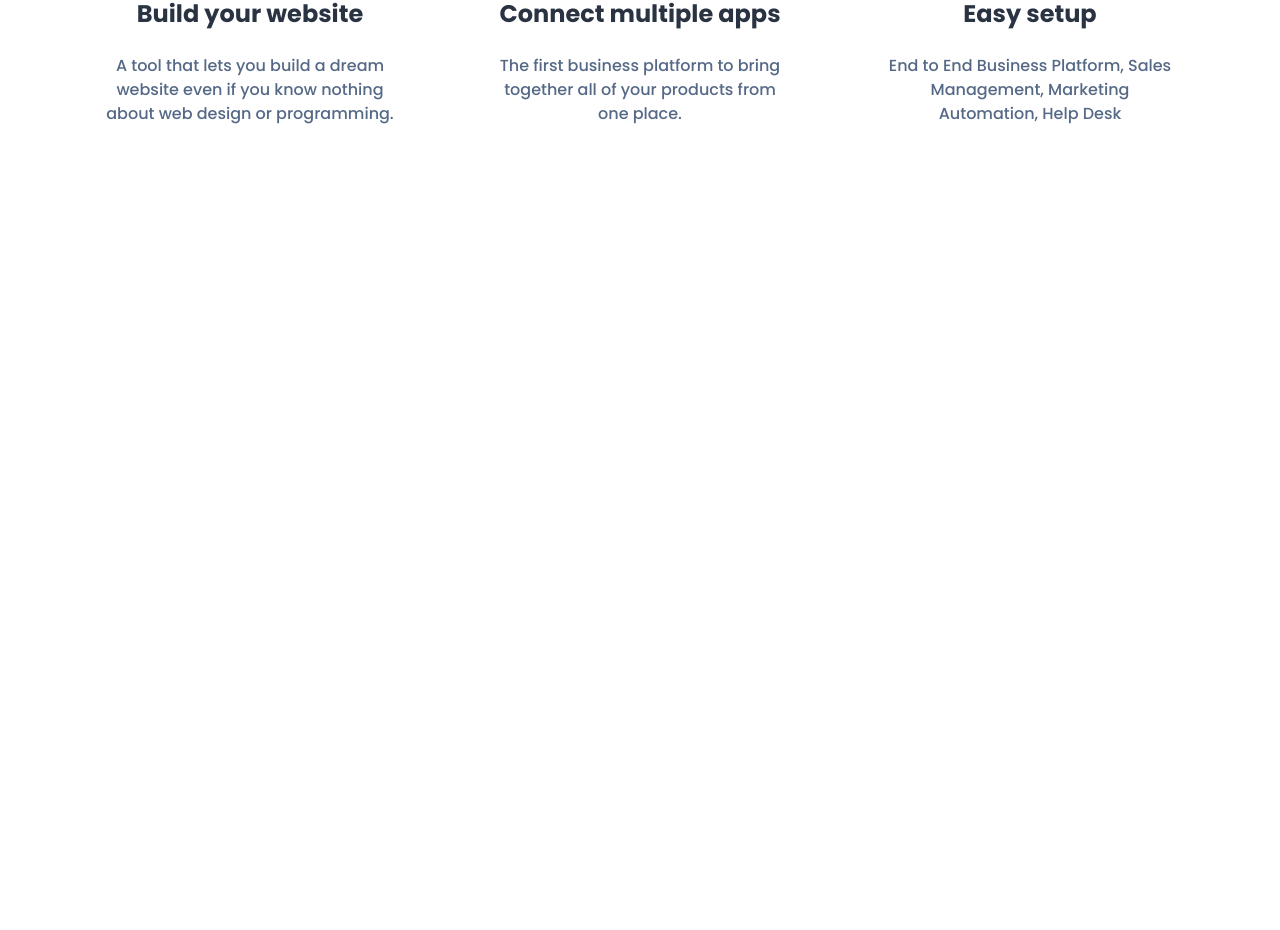
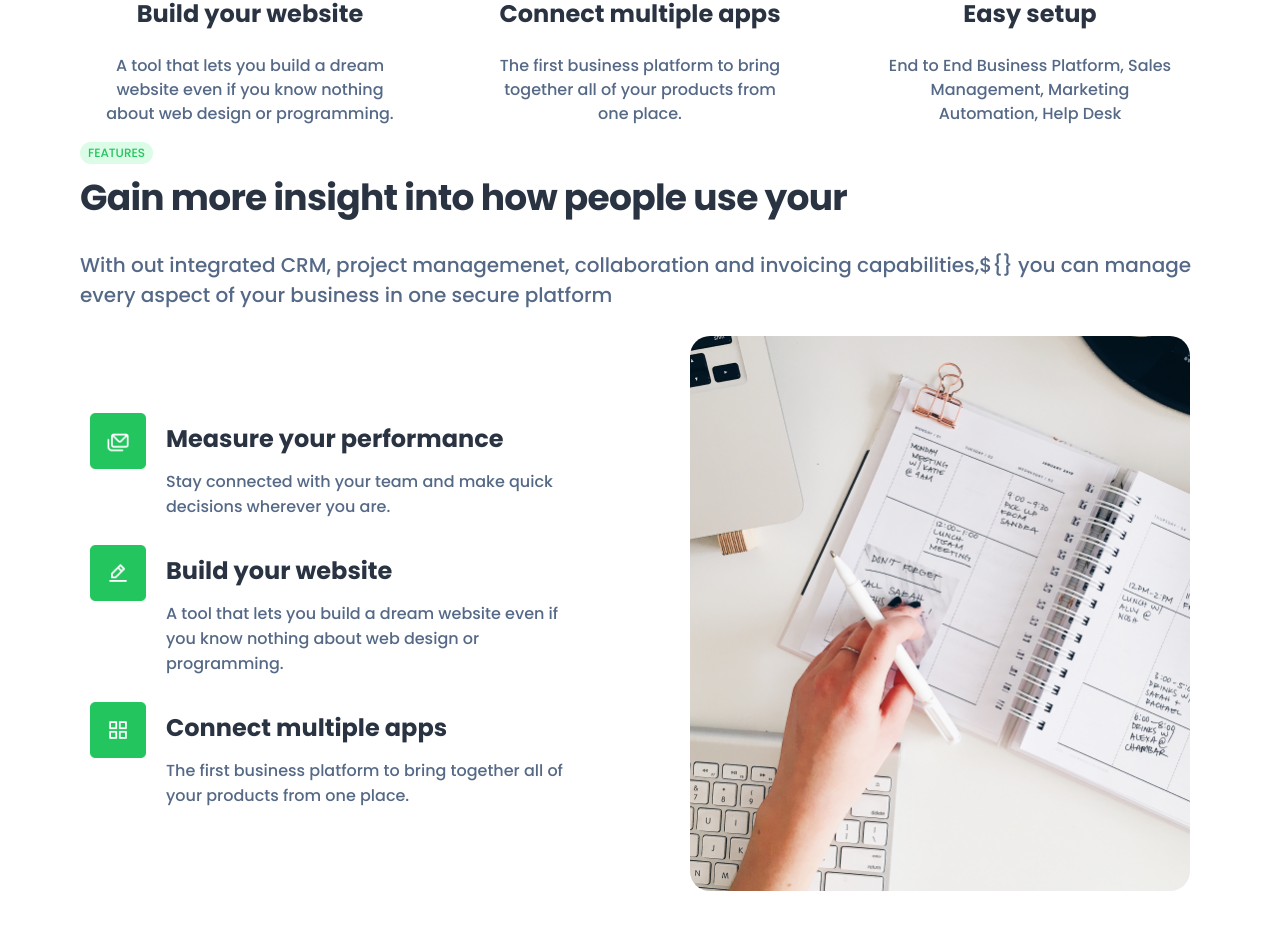
Before and after one commit to MariusAskelovic/7_react_teacherLess_practise, a React (Vite) app: page / in a window 1280 px wide. Shown: the part 1649-2579 px from the top of the page. Before the commit the page ends 1791 px from the top, so only its background shows below. Built offline with nearby package versions, Linux system fonts and the light colour scheme.

Commit message:
features2 section

```diff
--- a/src/App.jsx
+++ b/src/App.jsx
@@ -3,6 +3,7 @@ import Header from "./components/Header";
 import Hero from './components/Hero';
 import Subhero from './components/Subhero';
 import Features from './components/Features';
+import Features2 from './components/Features2';
 
 export default function App() {
   return (
@@ -11,6 +12,7 @@ export default function App() {
       {true && <Hero />}
       {true && <Subhero />}
       {true && <Features />}
+      {true && <Features2 />}
     </div>
   )
 }
--- /dev/null
+++ b/src/components/Features2.jsx
@@ -0,0 +1,46 @@
+
+import SectionTitle from "./SectionTitle";
+import './features2.scss'
+
+export default function Features2() {
+    return (
+        <div className="container">
+            <SectionTitle
+                pill='FEATURES'
+                title='Gain more insight into how people use your'
+                subtitle='With out integrated CRM, project managemenet, collaboration and invoicing capabilities,${}
+                you can manage every aspect of your business in one secure platform'
+
+                pillClass="pill"
+                titleClass='sectionTitle'
+                subtitleClass='sectionSubtitle'
+            />
+            <div className="container features2Details">
+                <div className="features2Grid">
+                    <div className="features2OneCard">
+                        <img src="./images/iconEnvelope.png" alt="envelope" />
+                        <div className="features2OneCardText">
+                            <h3 className="features2CardTitle">Measure your performance</h3>
+                            <p className="features2CardParagraph">Stay connected with your team and make quick decisions wherever you are.</p>
+                        </div>
+                    </div>
+                    <div className="features2OneCard">
+                        <img src="./images/iconEdit.png" alt="edit" />
+                        <div className="features2OneCardText">
+                            <h3 className="features2CardTitle">Build your website</h3>
+                            <p className="features2CardParagraph">A tool that lets you build a dream website even if you know nothing about web design or programming.</p>
+                        </div>
+                    </div>
+                    <div className="features2OneCard">
+                        <img src="./images/iconGrid.png" alt="grid" />
+                        <div className="features2OneCardText">
+                            <h3 className="features2CardTitle">Connect multiple apps</h3>
+                            <p className="features2CardParagraph">The first business platform to bring together all of your products from one place.</p>
+                        </div>
+                    </div>
+                </div>
+                <img className="features2BigImg" src="./images/imageHandbook.png" alt="handbook" />
+            </div>
+        </div>
+    )
+}
--- /dev/null
+++ b/src/components/features2.scss
@@ -0,0 +1,44 @@
+.features2Details {
+  display: grid;
+  grid-template-columns: repeat(2, 1fr);
+  margin-left: auto;
+  margin-right: auto;
+  align-items: center;
+  gap: 99px;
+  margin-bottom: 100px;
+
+  .features2Grid {
+    display: flex;
+    flex-direction: column;
+  }
+  .features2Grid img {
+    width: 56px;
+    height: 56px;
+    margin-top: 10px;
+  }
+  .features2OneCard {
+    display: flex;
+    gap: 20px;
+  }
+  .features2OneCardText {
+    margin-top: 20px;
+  }
+  .features2CardTitle {
+    color: var(--gray-medium);
+    font-size: 24px;
+    font-weight: 700;
+    line-height: 32px;
+    margin-bottom: 14px;
+  }
+  .features2CardParagraph {
+    color: var(--gray-light);
+    font-size: 16px;
+    font-weight: 500;
+  }
+  .features2BigImg {
+    height: 555px;
+    width: 555px;
+    object-fit: cover;
+    border-radius: 20px;
+  }
+}
```
Also changed, not shown: public/images/imageHandbook.png (added).
